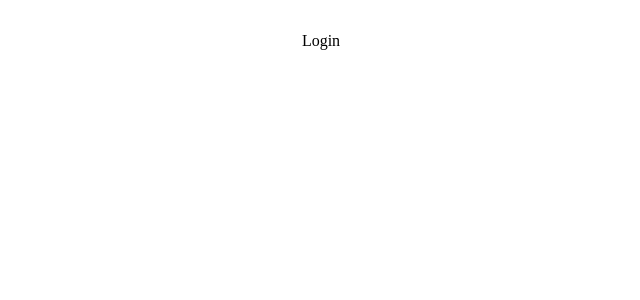
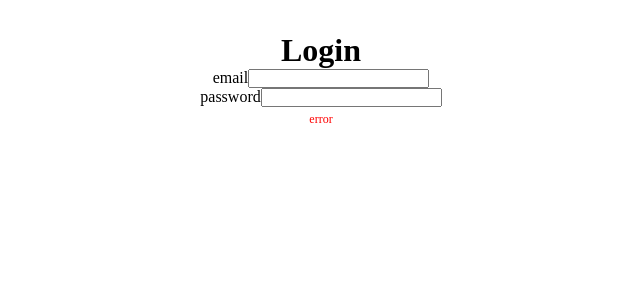
Before and after one commit to muzi55/wanted-pre-onboarding-challenge-fe-27, a React (Vite) app: page / in a window 1280 px wide. Shown: the top 300 px of the page, without its empty margins (319-959 px from the left). Built offline with nearby package versions, Linux system fonts and the light colour scheme.

Commit message:
TextError 컴포넌트

```diff
--- /dev/null
+++ b/src/components/textfield/TextError.module.css
@@ -0,0 +1,5 @@
+.errorMessage {
+  color: red;
+  font-size: 12px;
+  margin-top: 5px;
+}
--- /dev/null
+++ b/src/components/textfield/TextError.tsx
@@ -0,0 +1,5 @@
+import React from 'react'
+import style from './TextError.module.css'
+export default function TextError({ children }: { children: React.ReactNode }) {
+  return <p className={style.errorMessage}>{children}</p>
+}
--- a/src/pages/Login.tsx
+++ b/src/pages/Login.tsx
@@ -1,7 +1,24 @@
 import React from 'react'
+import TextError from '../components/textfield/TextError'
 
 function Login() {
-  return <div>Login</div>
+  return (
+    <div>
+      <h1>Login</h1>
+      <form>
+        <div>
+          <label htmlFor="">email</label>
+          <input type="text" />
+        </div>
+        <div>
+          <label htmlFor="">password</label>
+          <input type="password" name="" id="" />
+        </div>
+
+        <TextError>error</TextError>
+      </form>
+    </div>
+  )
 }
 
 export default Login
```
Also changed, not shown: src/components/textfield/TextField.tsx (added), src/components/textfield/TextInput.tsx (added).
